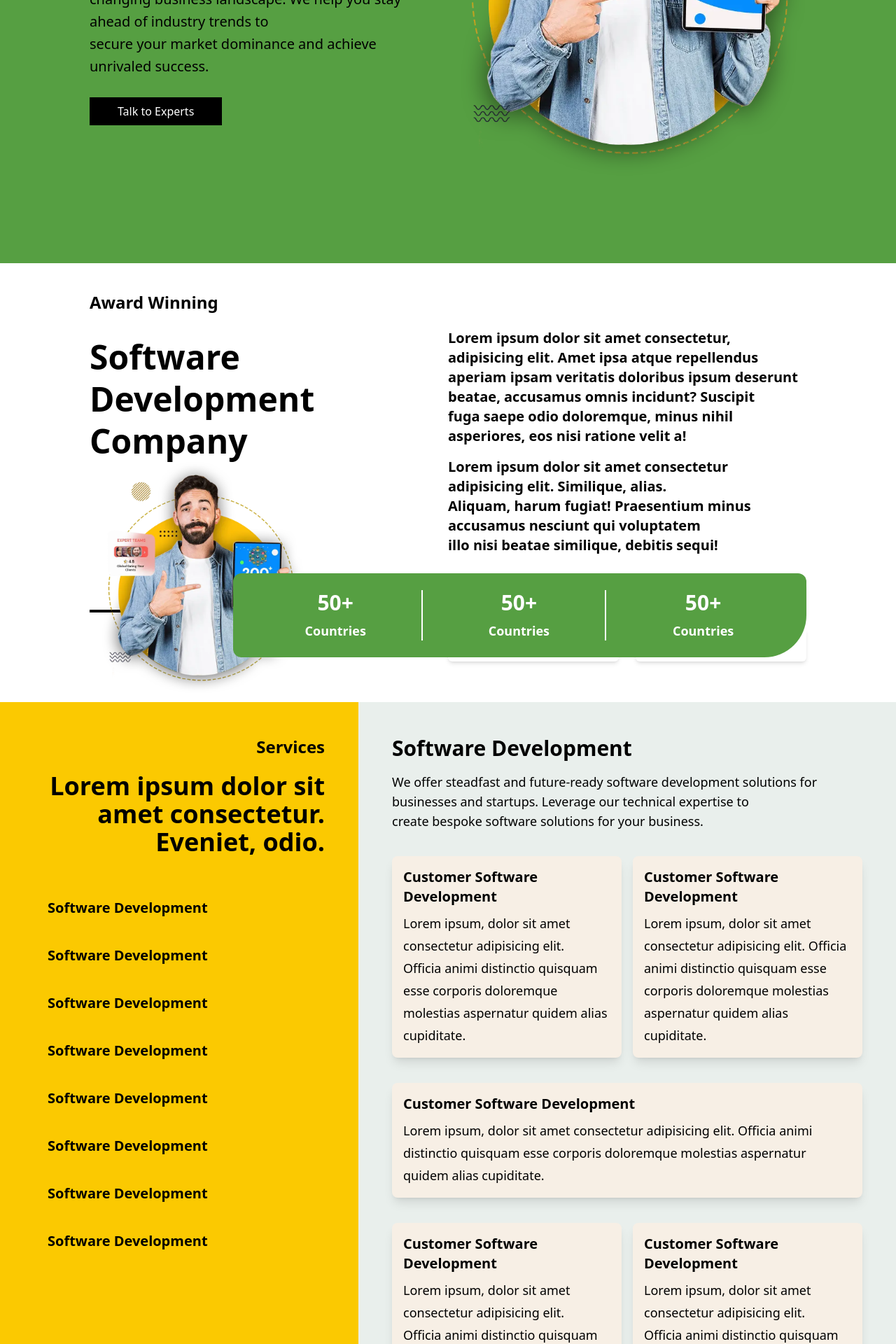
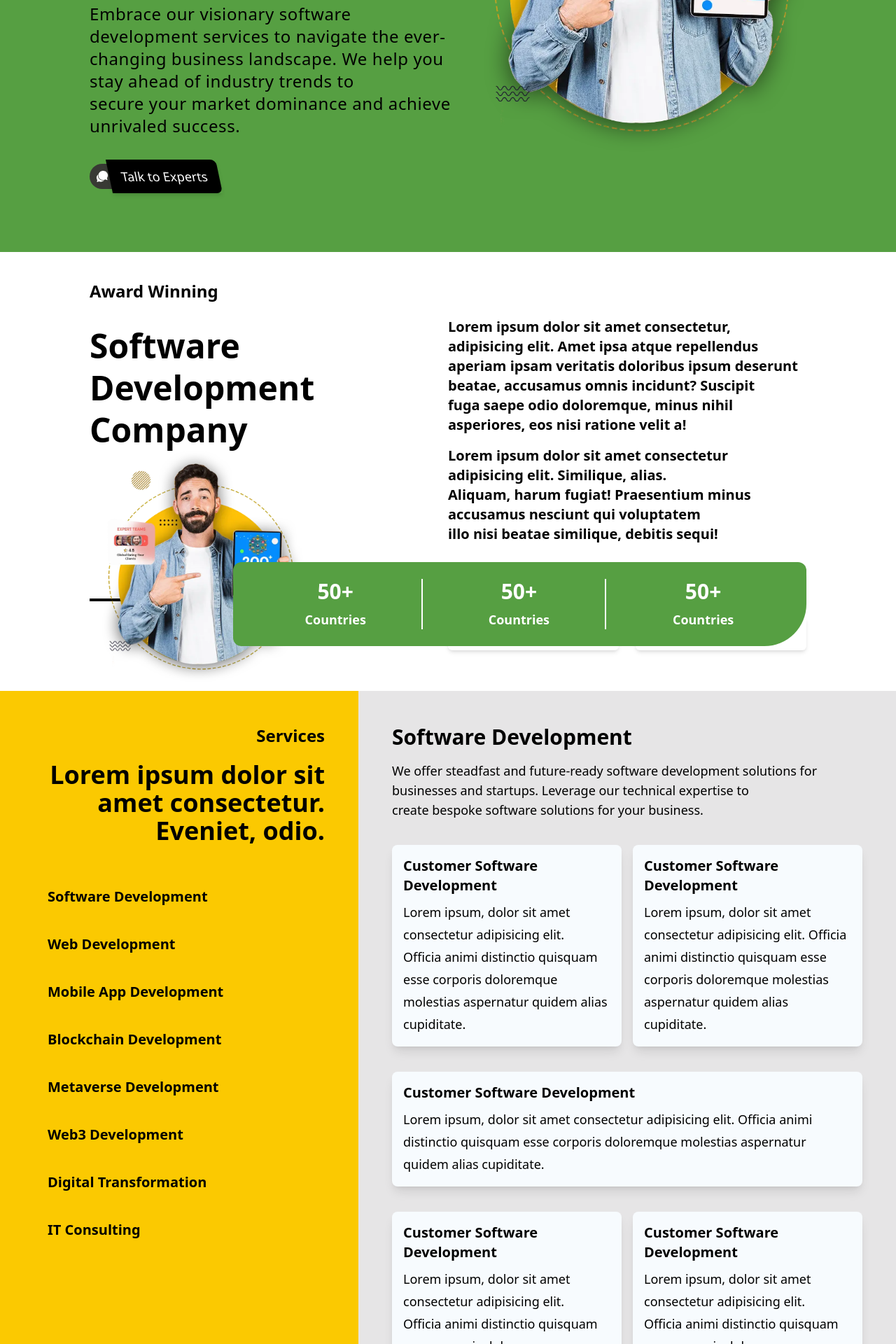
Before and after one commit to PolluxCoin2-0/Giichi-Redesign, a React (Vite) app: page / in a window 1280 px wide. Shown: the part 500-2420 px from the top of the page at 70% size. Built offline with nearby package versions, Linux system fonts and the light colour scheme.

Commit message:
Navbar, Solutions Page

```diff
--- a/src/layout/Navbar.jsx
+++ b/src/layout/Navbar.jsx
@@ -1,22 +1,169 @@
- import GiichiLogoImg from "../assets/Giichilogo.png";
- import { CgMenuLeft } from "react-icons/cg";
- const Navbar = () =>{
-    return (
-        <div>
+import { useState } from "react";
+import GiichiLogoImg from "../assets/Giichilogo.png";
+import GiichiLogoLight from "../assets/logo-light.png";
+import { CgMenuLeft } from "react-icons/cg";
+import { ImCross } from "react-icons/im";
+import { FaArrowRightLong } from "react-icons/fa6";
 
-             {/* Navbar */}
-             <div className="flex flex-row justify-between items-center px-32 pt-4 bg-[#569F42]">
+// Service, Product, and Industry content components
+const ContentSection = ({ items, title }) => (
+  <div className="flex flex-col space-y-8 ml-8">
+    <ul className="flex flex-col space-y-5">
+      {items.map((item, index) => (
+        <div key={index} className="flex flex-row space-x-2 items-center pl-12">
+          <p className="text-[#ffffff]">
+            <FaArrowRightLong size={16} />
+          </p>
+          <li className="text-[#ffffff] text-xl font-normal">{item}</li>
+        </div>
+      ))}
+    </ul>
+  </div>
+);
 
-                {/* Logo */}
-                <img src={GiichiLogoImg} alt="" className="" />
+const Navbar = () => {
+  const [viewNavbar, setViewNavbar] = useState(false);
+  const [viewServices, setViewServices] = useState(false);
+  const [viewProducts, setViewProducts] = useState(false);
+  const [viewIndustries, setViewIndustries] = useState(false);
+  const [viewCompany, setViewCompany] = useState(false);
 
-                {/* Nav Menus */}
-                 <p><CgMenuLeft size={44} /></p>
+  const toggleNavbar = () => setViewNavbar((prev) => !prev);
+  const closeNavbar = () => setViewNavbar(false);
 
-             </div>
+  const toggleSection = (section) => {
+    setViewServices(section === "services");
+    setViewProducts(section === "products");
+    setViewIndustries(section === "industries");
+    setViewCompany(section === "company");
+  };
+
+  const services = [
+    "Software",
+    "Mobile App",
+    "Blockchain",
+    "Web3",
+    "AI/ML/IoT",
+    "Metaverse",
+    "Web",
+    "Games",
+  ];
+
+  const products = [
+    "Crypto Exchange Software",
+    "White Label Blockchain Solutions",
+    "White Label Crypto Exchange",
+    "White Label Crypto Wallet",
+    "White Label NFT Marketplace",
+    "White Label NFT Minting",
+    "White Label NFT Staking",
+    "White Label DeFi Solutions",
+    "White Label Casino",
+    "Crypto Banking Software",
+    "White Label Crypto Launchpad",
+    "White Label Payment Gateway",
+    "Web3 Solutions",
+    "Blockchain Solutions",
+    "DeFi Solutions",
+  ];
+
+  const industries = [
+    "Healthcare",
+    "Banking and Finance",
+    "Transportation and EV",
+    "Education",
+    "Manufacturing",
+    "Social Networking",
+    "Supply Chain",
+    "Logistics",
+    "Telecommunication",
+    "Government",
+    "Gas and Oil",
+    "Construction",
+    "Insurance",
+    "Aviation",
+    "Agriculture",
+    "Energy",
+  ];
+
+  const company = [
+    "About Us",
+    "Terms & Conditions",
+    "Privacy Policy",
+    "Careers",
+  ];
+
+  return (
+    <div>
+      {/* Navbar */}
+      <div className="flex flex-row justify-between items-center px-32 pt-4 bg-[#569F42]">
+        {/* Logo */}
+        <img src={GiichiLogoImg} alt="Logo" className="h-10" />
+        {/* Menu Icon */}
+        <p onClick={toggleNavbar}>
+          <CgMenuLeft size={44} />
+        </p>
+      </div>
+
+      {/* Conditional Rendering for Sidebar */}
+      {viewNavbar && (
+        <div className="fixed top-0 left-0 w-full h-screen bg-[#000000] text-white flex flex-col px-32 pt-8 z-50">
+          <div className="flex flex-row justify-between items-center">
+            <img src={GiichiLogoLight} alt="Logo" className="h-10" />
+            <ImCross
+              size={24}
+              onClick={closeNavbar}
+              className="cursor-pointer text-[#ffffff]"
+            />
+          </div>
+          {/* Nav items */}
+          <div className="flex flex-row space-x-10 mt-8">
+            <ul className="flex flex-col space-y-12">
+              <li
+                className="text-[#ffffff] text-2xl font-semibold cursor-pointer"
+                onClick={() => toggleSection("services")}
+              >
+                Services
+              </li>
+              <li
+                className="text-[#ffffff] text-2xl font-semibold"
+                onClick={() => toggleSection("products")}
+              >
+                Products
+              </li>
+              <li
+                className="text-[#ffffff] text-2xl font-semibold"
+                onClick={() => toggleSection("industries")}
+              >
+                Industries
+              </li>
+              <li
+                className="text-[#ffffff] text-2xl font-semibold"
+                onClick={() => toggleSection("company")}
+              >
+                Company
+              </li>
+              <li className="text-[#ffffff] text-2xl font-semibold">
+                Our Work
+              </li>
+              <li className="text-[#ffffff] text-2xl font-semibold">Blogs</li>
+              <li className="text-[#ffffff] text-2xl font-semibold">
+                Contact Us
+              </li>
+              <li className="text-[#ffffff] text-2xl font-semibold">
+                Contacts
+              </li>
+            </ul>
+            {/* Conditional Content Sections */}
+            {viewServices && <ContentSection items={services} />}
+            {viewProducts && <ContentSection items={products} />}
+            {viewIndustries && <ContentSection items={industries} />}
+            {viewCompany && <ContentSection items={company} />}
+          </div>
         </div>
-    )
- }
+      )}
+    </div>
+  );
+};
 
-
- export default Navbar;
+export default Navbar;
--- a/src/pages/Hero/HeroSection.jsx
+++ b/src/pages/Hero/HeroSection.jsx
@@ -1,6 +1,6 @@
 import Navbar from "../../layout/Navbar";
 import HeroImg from "../../assets/banner_img_home.png";
-
+import { IoIosChatbubbles } from "react-icons/io";
 const HeroSection = () => {
   return (
     <div>
@@ -11,15 +11,54 @@
 
       {/* Hero-section */}
       <div className="flex flex-row justify-between items-center px-32 bg-[#569F42] h-screen">
+        <div>
+          <p className="text-[64px] font-bold -mt-48 text-[#ffff] leading-snug">
+            Modernizing And <br />
+            Transforming Businesses <br /> Digitally To Move Forward
+          </p>
+          <p className="mt-6 text-2xl font-medium leading-8 tracking-wide">
+            Embrace our visionary software development services to navigate the
+            ever- <br />
+            changing business landscape. We help you stay ahead of industry
+            trends to <br />
+            secure your market dominance and achieve unrivaled success.
+          </p>
 
-                <div>
-                   <p className="text-6xl font-bold -mt-80 text-[#ffff] leading-tight">Modernizing and <br/>Transforming Businesses <br/> Digitally To Move Forward</p>
-                   <p className="mt-4 text-xl font-medium leading-8">Embrace our visionary software development services to navigate the ever- <br/>
-                   changing business landscape. We help you stay ahead of industry trends to <br/>
-                   secure your market dominance and achieve unrivaled success.</p>
-                    <button className="bg-[#000000] text-[#ffff] mt-7 px-10 py-2 button">
+          <div className="flex flex-row items-center group relative">
+            {/* Chat Icon */}
+            <p className="mt-8 text-[#ffffff] bg-[#383934] px-2 py-2 -mr-2 rounded-tl-3xl rounded-bl-3xl">
+              <IoIosChatbubbles size={20} />
+            </p>
+
+            {/* Button */}
+            <button className="bg-[#000000] text-[#ffff] mt-8 button skew-x-12 rounded-tr-lg rounded-br-lg transition-transform duration-300 ease-out transform group-hover:-translate-x-1/2 relative z-10">
+              <a
+                href="#_"
+                className="relative inline-flex items-center justify-center p-4 px-6 py-3 overflow-hidden font-medium text-indigo-600 transition duration-400 ease-out shadow-md group"
+              >
+                <span className="absolute inset-0 flex items-center justify-center w-full h-full text-white transition duration-400 -translate-x-full bg-purple-500 group-hover:translate-x-0 ease-out">
+                  <svg
+                    className="w-6 h-6"
+                    fill="none"
+                    stroke="currentColor"
+                    viewBox="0 0 24 24"
+                    xmlns="http://www.w3.org/2000/svg"
+                  >
+                    <path
+                      strokeLinecap="round"
+                      strokeLinejoin="round"
+                      strokeWidth="2"
+                      d="M14 5l7 7m0 0l-7 7m7-7H3"
+                    ></path>
+                  </svg>
+                </span>
+                <span className="text-lg absolute flex items-center justify-center w-full h-full text-purple-500 transition-all duration-400 transform group-hover:translate-x-full ease-outt">
                   Talk to Experts
+                </span>
+                <span className="relative invisible">Talk to Experts</span>
+              </a>
             </button>
+          </div>
         </div>
 
         <div>
@@ -27,7 +66,7 @@
         </div>
       </div>
     </div>
-     )
-  }
+  );
+};
 
-  export default  HeroSection;
+export default HeroSection;
--- a/src/pages/Home/HomeSection.jsx
+++ b/src/pages/Home/HomeSection.jsx
@@ -1,7 +1,7 @@
 import HeroSection from "../../../src/pages/Hero/HeroSection"
 import AboutSection from "../About/AboutSection";
 import ServicesSection from "../Services/ServicesSection";
-
+import SolutionsSection from "../Solutions/SolutionSection";
 const HomeSection = ()=> {
     return (
        <div>
@@ -16,6 +16,9 @@ const HomeSection = ()=> {
            {/* ServicesSection */}
            <ServicesSection />
 
+           {/* Solution Section */}
+           <SolutionsSection />
+
        </div>
     )
 }
--- a/src/pages/Services/ServicesSection.jsx
+++ b/src/pages/Services/ServicesSection.jsx
@@ -13,31 +13,31 @@ const ServicesSection = () => {
               Software Development
             </li>
             <li className="text-xl font-semibold p-5  w-full hover:bg-[#EDBF08]">
-              Software Development
+              Web Development
             </li>
             <li className="text-xl font-semibold p-5  w-full hover:bg-[#EDBF08]">
-              Software Development
+              Mobile App Development
             </li>
             <li className="text-xl font-semibold p-5  w-full hover:bg-[#EDBF08]">
-              Software Development
+              Blockchain Development
             </li>
             <li className="text-xl font-semibold p-5  w-full hover:bg-[#EDBF08]">
-              Software Development
+              Metaverse Development
             </li>
             <li className="text-xl font-semibold p-5  w-full hover:bg-[#EDBF08]">
-              Software Development
+              Web3 Development
             </li>
             <li className="text-xl font-semibold p-5  w-full hover:bg-[#EDBF08]">
-              Software Development
+              Digital Transformation
             </li>
             <li className="text-xl font-semibold p-5  w-full hover:bg-[#EDBF08]">
-              Software Development
+              IT Consulting
             </li>
           </ul>
         </div>
       </div>
 
-      <div className="w-[60%] bg-[#E9EFEC] p-12 flex flex-col justify-center gap-4 ">
+      <div className="w-[60%] bg-[#E6E5E6] p-12 flex flex-col justify-center gap-4 ">
         <p className="text-3xl font-bold ">Software Development</p>
         <p className="text-lg font-medium  leading-7">
           We offer steadfast and future-ready software development solutions for
@@ -46,7 +46,7 @@ const ServicesSection = () => {
         </p>
 
         <div className="flex flex-row justify-between space-x-4 w-full mt-5">
-          <div className=" w-[50%] p-4 bg-[#F7EFE5]  shadow-lg rounded-lg ">
+          <div className=" w-[50%] p-4 bg-[#F7FBFE]  shadow-lg rounded-lg ">
             <p className="text-xl font-semibold">
               Customer Software Development
             </p>
@@ -57,7 +57,7 @@ const ServicesSection = () => {
             </p>
           </div>
 
-          <div className=" w-[50%] p-4 bg-[#F7EFE5] shadow-lg  rounded-lg ">
+          <div className=" w-[50%] p-4 bg-[#F7FBFE] shadow-lg  rounded-lg ">
             <p className="text-xl font-semibold">
               Customer Software Development
             </p>
@@ -69,7 +69,7 @@ const ServicesSection = () => {
           </div>
         </div>
 
-        <div className="w-full  mt-5 p-4 bg-[#F7EFE5] shadow-lg  rounded-lg ">
+        <div className="w-full  mt-5 p-4 bg-[#F7FBFE] shadow-lg  rounded-lg ">
           <p className="text-xl font-semibold">Customer Software Development</p>
           <p className="text-lg font-normal  pt-2 leading-8">
             Lorem ipsum, dolor sit amet consectetur adipisicing elit. Officia
@@ -79,7 +79,7 @@ const ServicesSection = () => {
         </div>
 
         <div className="flex flex-row justify-between space-x-4 w-full mt-5">
-          <div className=" w-[50%] p-4 bg-[#F7EFE5]  shadow-lg rounded-lg ">
+          <div className=" w-[50%] p-4 bg-[#F7FBFE]  shadow-lg rounded-lg ">
             <p className="text-xl font-semibold">
               Customer Software Development
             </p>
@@ -90,7 +90,7 @@ const ServicesSection = () => {
             </p>
           </div>
 
-          <div className=" w-[50%] p-4 bg-[#F7EFE5]  shadow-lg rounded-lg ">
+          <div className=" w-[50%] p-4 bg-[#F7FBFE]  shadow-lg rounded-lg ">
             <p className="text-xl font-semibold">
               Customer Software Development
             </p>
--- a/tailwind.config.js
+++ b/tailwind.config.js
@@ -21,7 +21,7 @@ export default {
       },
 
     backgroundImage: {
-      'purple-gradient': 'linear-gradient(to bottom, #B1B9F8 0%, #ADB7F9 100%)',
+      'purple-gradient': ' linear-gradient(225deg, #ffc480, #dcc474, #b8c26f, #93be70, #6fb673, #4bac78, #299e7b, #078f7d);',
 
       },
 
```
Also changed, not shown: src/pages/Solutions/SolutionSection.jsx (+39 -2 lines), src/assets/logo-light.png (added), src/assets/solution_img.png (added). Lines whose indentation alone changed are shown as unchanged.
